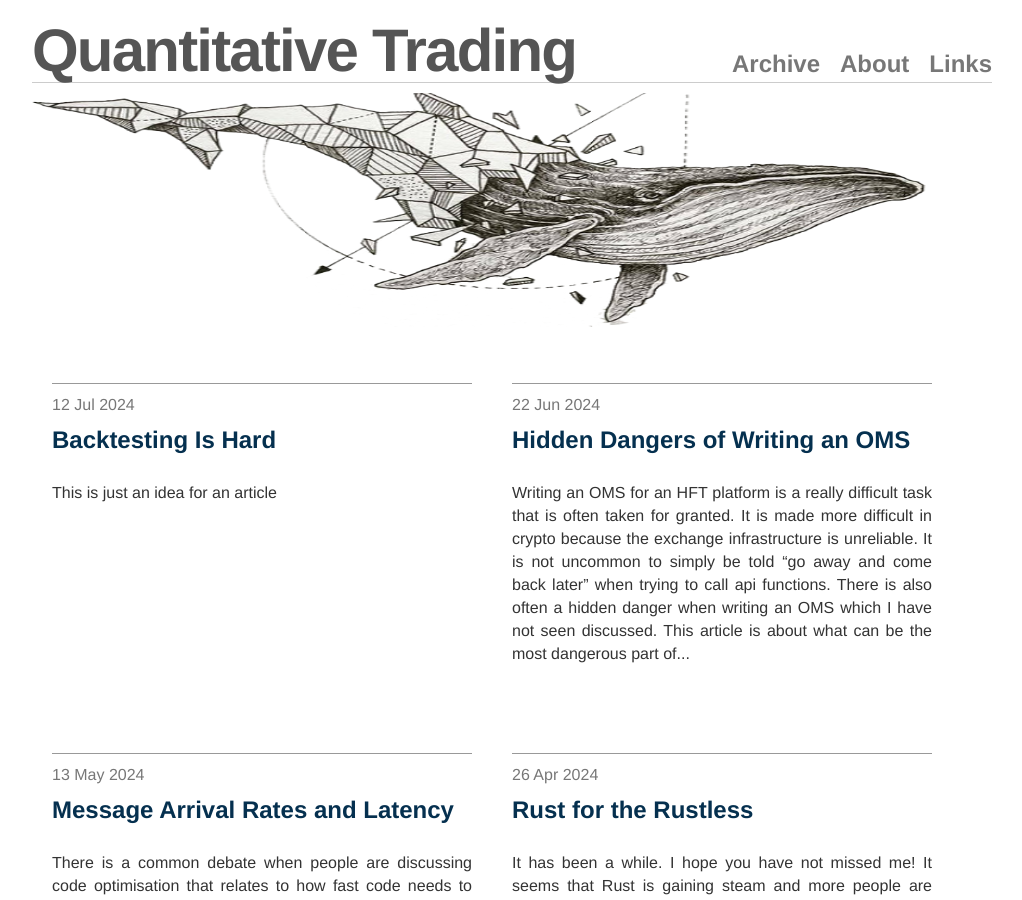
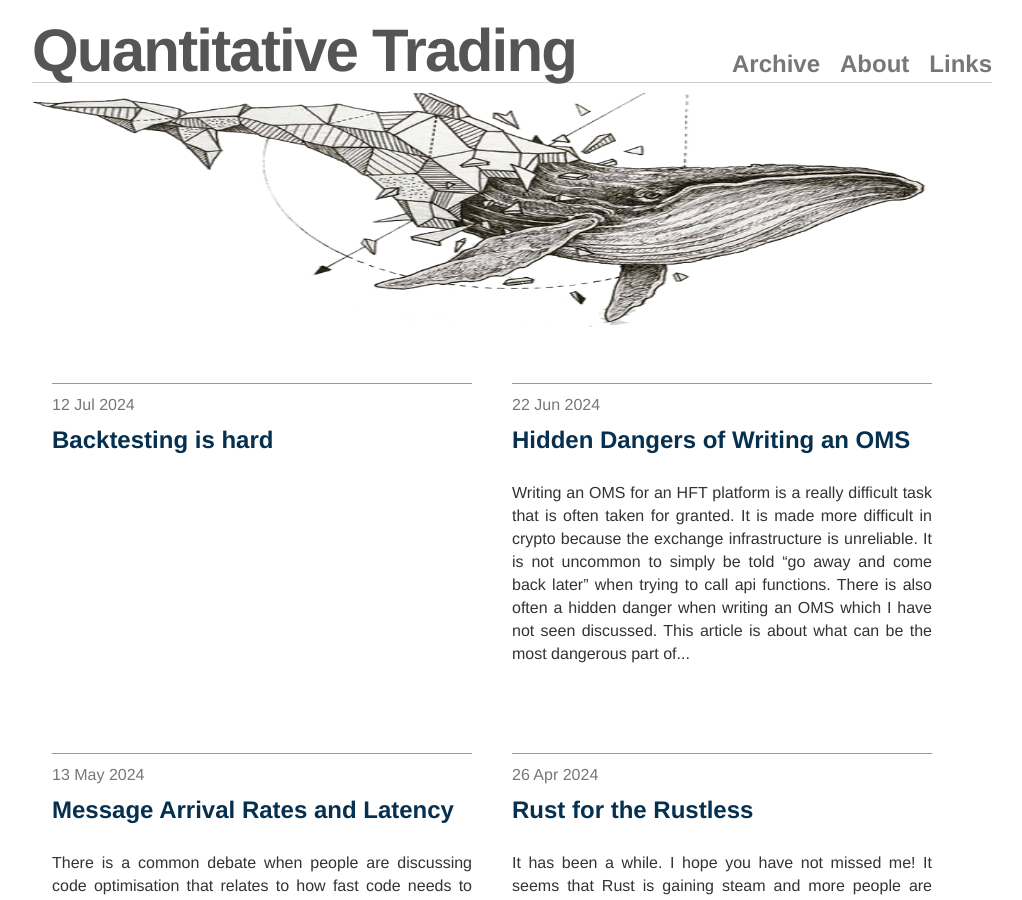
Before and after one commit to MarkRBest/markrbest.github.io, a Jekyll site: the page built from index.html, in a window 1280 px wide and 900 px high. Shown: the whole window, without its empty margins (128-1150 px from the left). Built offline with Jekyll 4.4.1, drawn with Linux system fonts in a browser that asks for light colours; nearby versions of some CDN libraries.

Commit message:
Update 2024-07-12-backtesting-is-hard.md

```diff
--- a/_posts/2024-07-12-backtesting-is-hard.md
+++ b/_posts/2024-07-12-backtesting-is-hard.md
@@ -1 +1,7 @@
-This is just an idea for an article
+---
+layout: post
+title:  Backtesting is hard
+category:
+- Algo Trading
+- Backtesting
+---
```
